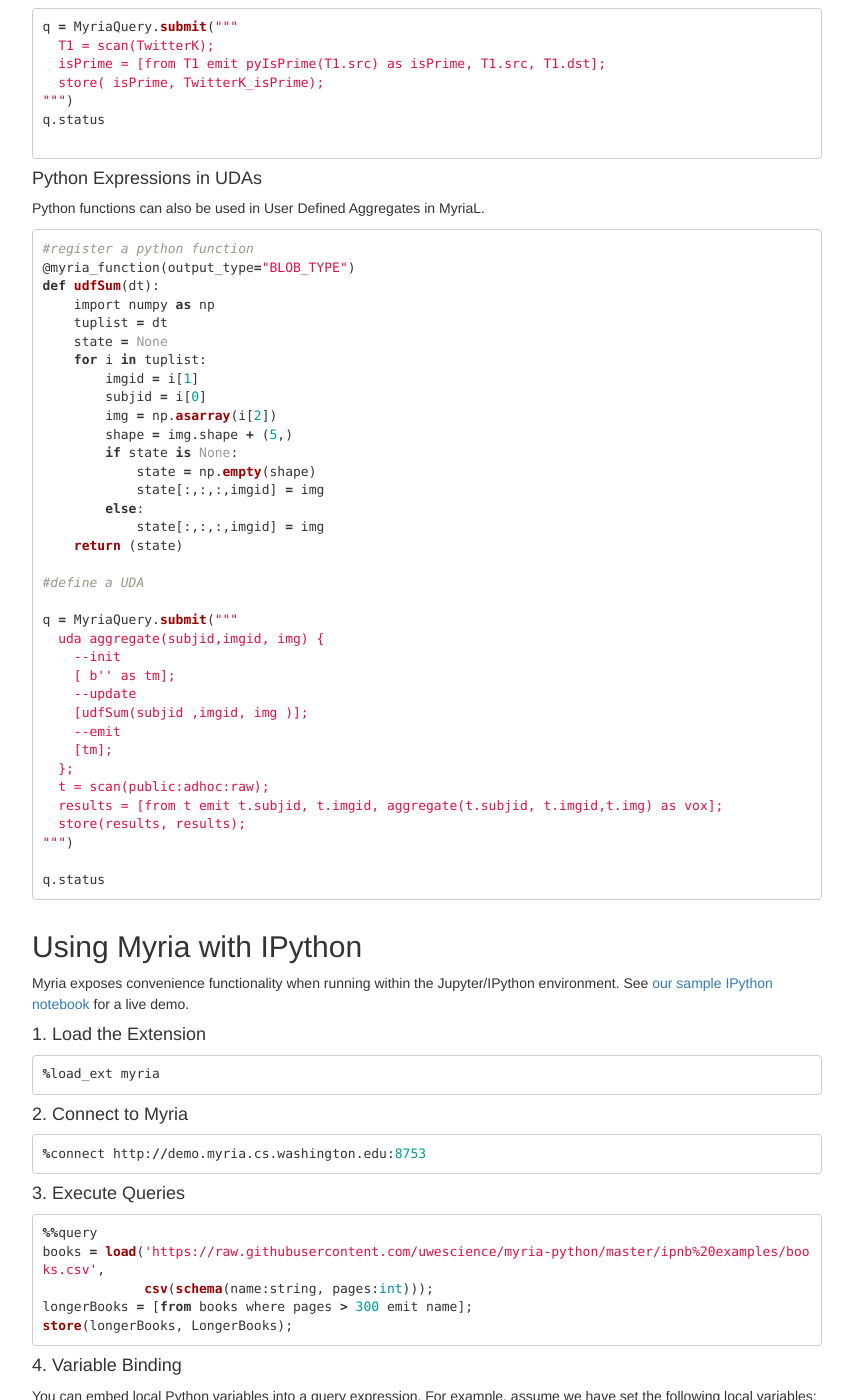
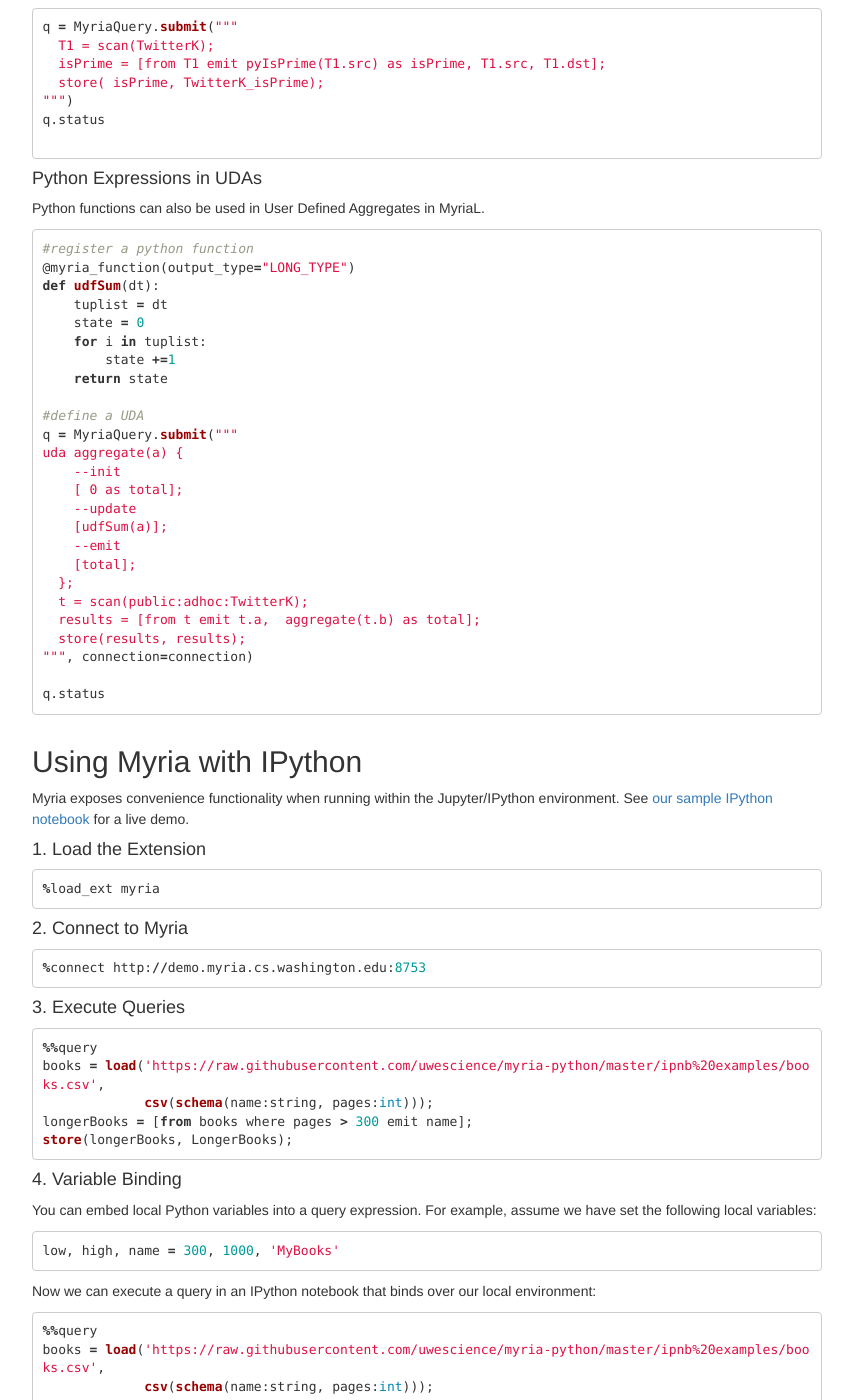
Before and after one commit to uwescience/myria-website, a Jekyll site: the page built from docs/myria-python/index.md, in a window 1280 px wide and 1400 px high, scrolled down 4549 px. Shown: the whole window, without its empty margins (213-1066 px from the left). Built offline with Jekyll 4.4.1, drawn with Linux system fonts in a browser that asks for light colours; nearby versions of some CDN libraries.

Commit message:
Update index.md
changed the UDA to work on twitterK table instead, image data for raw is  copyrighted and cannot be loaded on public cluster.

````diff
--- a/docs/myria-python/index.md
+++ b/docs/myria-python/index.md
@@ -230,38 +230,28 @@
 
 ```python
 #register a python function
-@myria_function(output_type="BLOB_TYPE")
+@myria_function(output_type="LONG_TYPE")
 def udfSum(dt):
-    import numpy as np
     tuplist = dt
-    state = None
+    state = 0
     for i in tuplist:
-        imgid = i[1]
-        subjid = i[0]
-        img = np.asarray(i[2])
-        shape = img.shape + (5,)
-        if state is None:
-            state = np.empty(shape)
-            state[:,:,:,imgid] = img
-        else:
-            state[:,:,:,imgid] = img
-    return (state)
+        state +=1
+    return state
 
 #define a UDA
-
 q = MyriaQuery.submit("""
-  uda aggregate(subjid,imgid, img) {
+uda aggregate(a) {
     --init
-    [ b'' as tm];
+    [ 0 as total];
     --update
-    [udfSum(subjid ,imgid, img )];
+    [udfSum(a)];
     --emit
-    [tm];
+    [total];
   };
-  t = scan(public:adhoc:raw);
-  results = [from t emit t.subjid, t.imgid, aggregate(t.subjid, t.imgid,t.img) as vox];
+  t = scan(public:adhoc:TwitterK);
+  results = [from t emit t.a,  aggregate(t.b) as total];
   store(results, results);
-""")
+""", connection=connection)
 
 q.status
 ```
````
